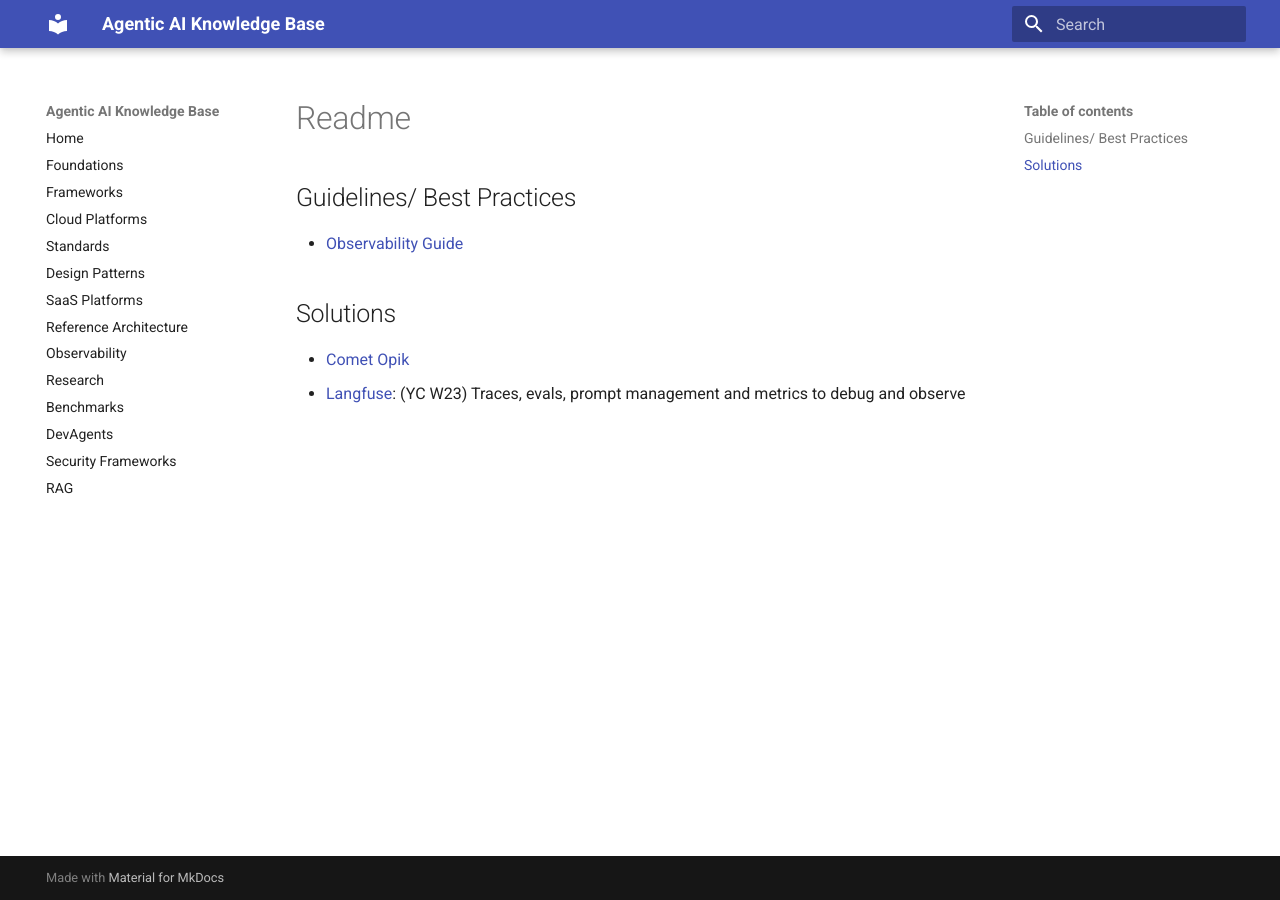
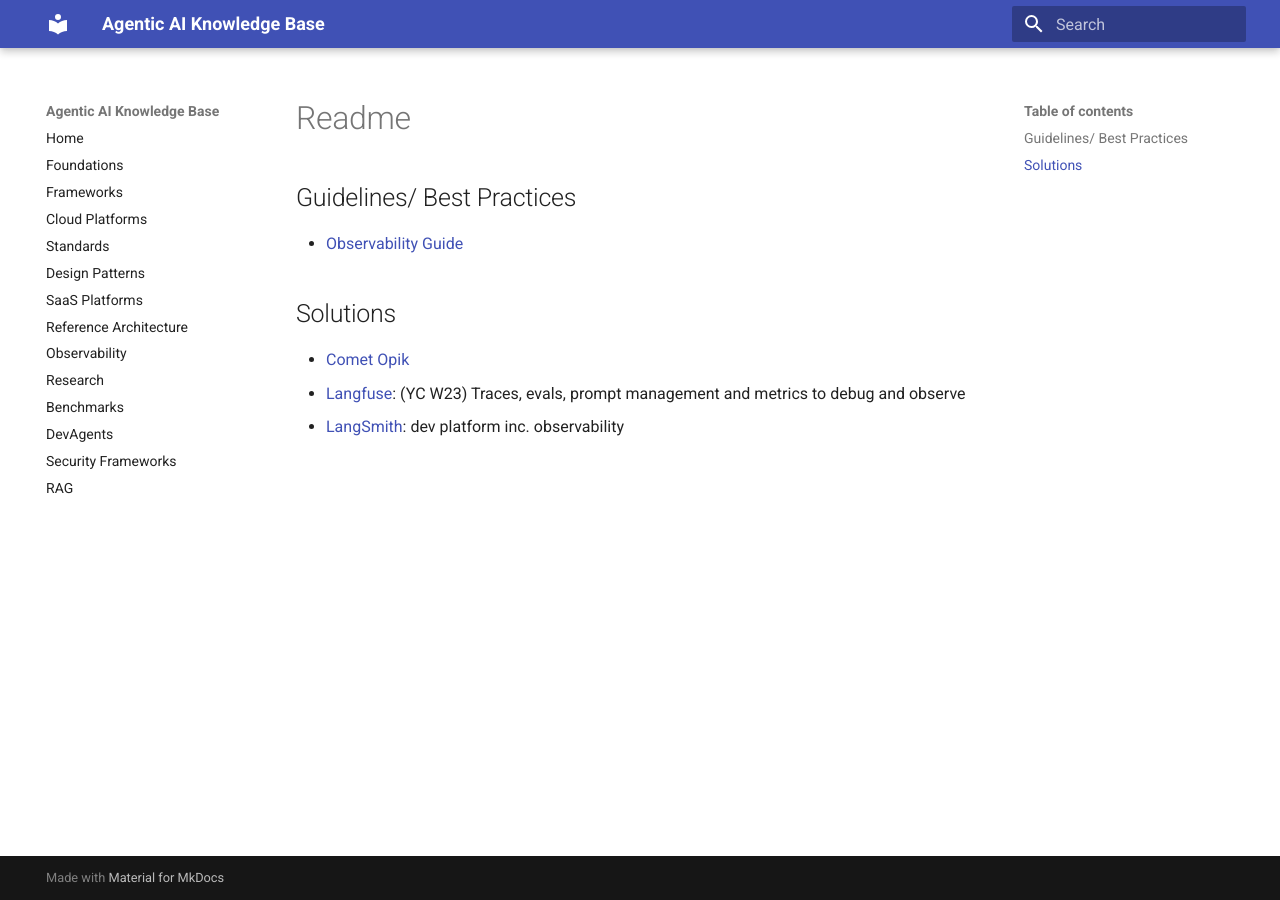
Before and after one commit to ankurkumarz/agentic-ai-knowledge-base, an MkDocs documentation site: the page built from docs/Observability/Readme.md, in a window 1280 px wide. Built offline with MkDocs 1.6.1 and Material for MkDocs 9.7.7, drawn with Linux system fonts in a browser that asks for light colours.

Commit message:
Update Readme.md

```diff
--- a/docs/Observability/Readme.md
+++ b/docs/Observability/Readme.md
@@ -7,3 +7,4 @@
 
 - [Comet Opik](https://www.comet.com/docs/opik/)
 - [Langfuse](https://langfuse.com/): (YC W23) Traces, evals, prompt management and metrics to debug and observe
+- [LangSmith](https://www.langchain.com/langsmith): dev platform inc. observability
```
